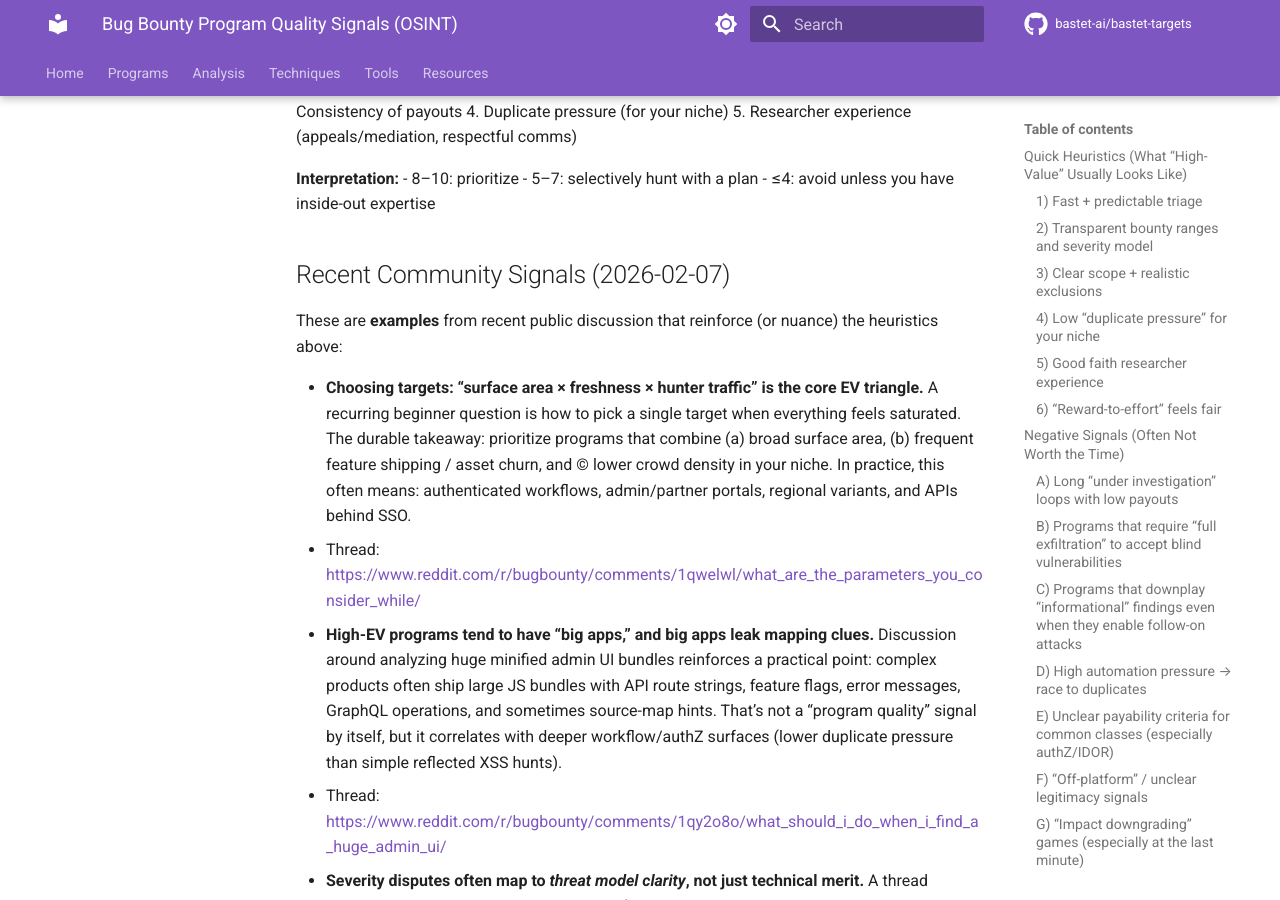
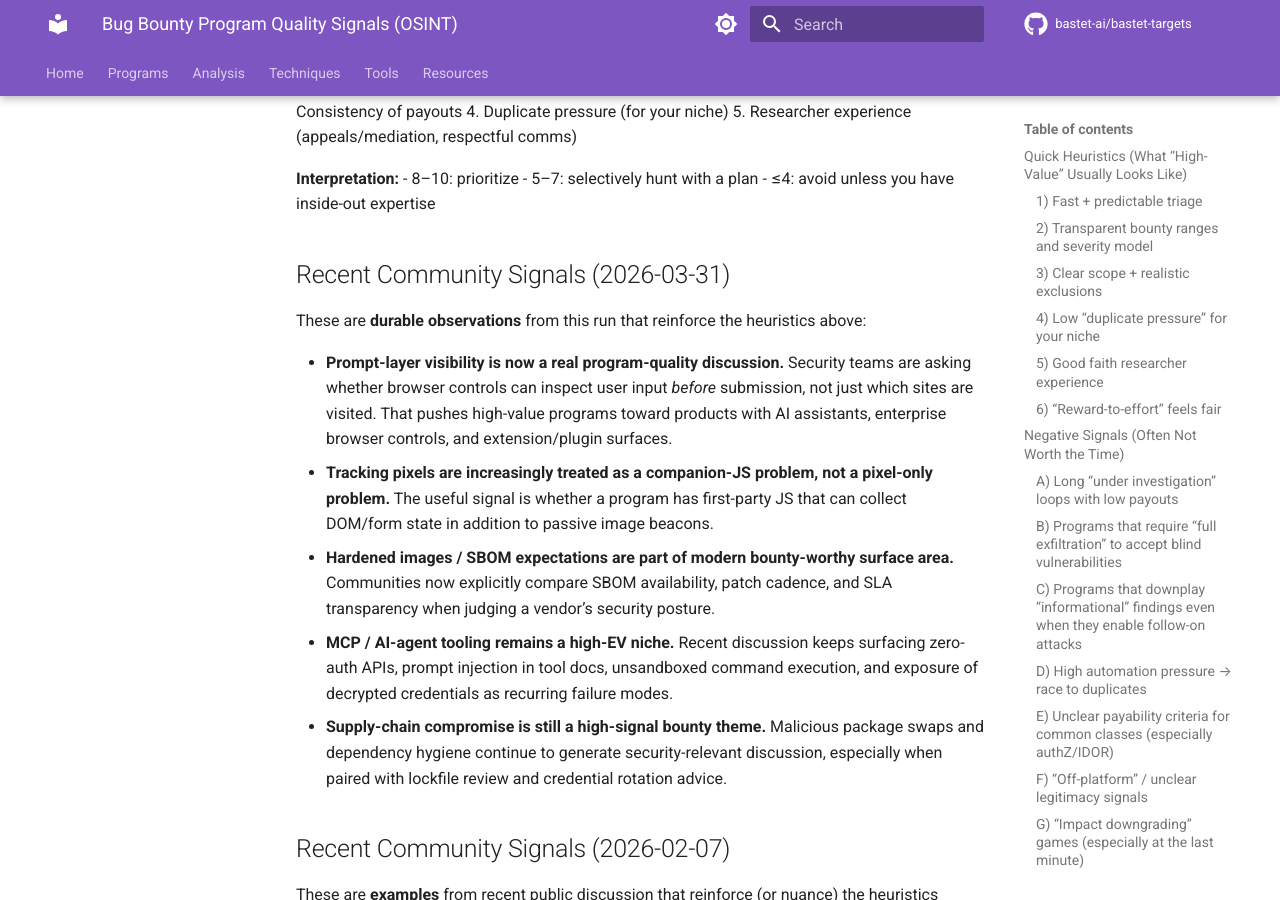
Before and after one commit to bastet-ai/bastet-targets, an MkDocs documentation site: the page built from docs/programs/program-quality-signals.md, in a window 1280 px wide and 900 px high, scrolled down 3823 px. Built offline with MkDocs 1.6.1 and Material for MkDocs 9.7.7, drawn with Linux system fonts in a browser that asks for light colours; comment, search, counter and statistics services are not loaded.

Commit message:
Update program quality signals from March scan

```diff
--- a/docs/programs/program-quality-signals.md
+++ b/docs/programs/program-quality-signals.md
@@ -114,6 +114,16 @@ Score each 0–2 (max 10):
 - 8–10: prioritize
 - 5–7: selectively hunt with a plan
 - ≤4: avoid unless you have inside-out expertise
+
+## Recent Community Signals (2026-03-31)
+
+These are **durable observations** from this run that reinforce the heuristics above:
+
+- **Prompt-layer visibility is now a real program-quality discussion.** Security teams are asking whether browser controls can inspect user input *before* submission, not just which sites are visited. That pushes high-value programs toward products with AI assistants, enterprise browser controls, and extension/plugin surfaces.
+- **Tracking pixels are increasingly treated as a companion-JS problem, not a pixel-only problem.** The useful signal is whether a program has first-party JS that can collect DOM/form state in addition to passive image beacons.
+- **Hardened images / SBOM expectations are part of modern bounty-worthy surface area.** Communities now explicitly compare SBOM availability, patch cadence, and SLA transparency when judging a vendor’s security posture.
+- **MCP / AI-agent tooling remains a high-EV niche.** Recent discussion keeps surfacing zero-auth APIs, prompt injection in tool docs, unsandboxed command execution, and exposure of decrypted credentials as recurring failure modes.
+- **Supply-chain compromise is still a high-signal bounty theme.** Malicious package swaps and dependency hygiene continue to generate security-relevant discussion, especially when paired with lockfile review and credential rotation advice.
 
 ## Recent Community Signals (2026-02-07)
 
```
Also changed, not shown: docs/programs/active.md (+2 -1 lines).
